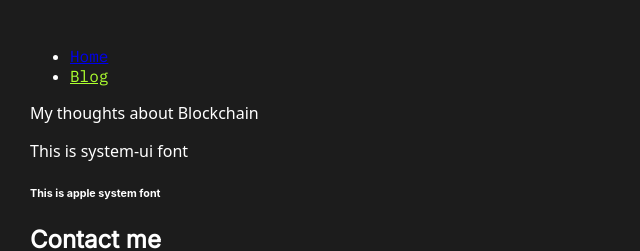
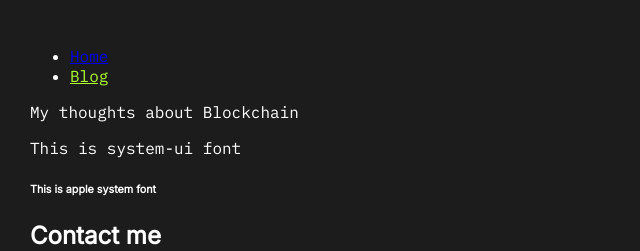
Before and after one commit to 0xNike/Gatsby-Website, a Gatsby site: page /blog in a window 1280 px wide. Shown: the top 251 px of the page, without its empty margins (0-640 px from the left). Built offline with nearby package versions, Linux system fonts and the light colour scheme; Gatsby itself is replaced by a stand-in of ours.

Commit message:
Updated font stack

```diff
--- a/src/components/layout.module.css
+++ b/src/components/layout.module.css
@@ -10,17 +10,11 @@
     min-height: 1200px;
 }
 
-h1,h2,h3,h4,h5 {
-    font-family: "Inter", system-ui, -apple-system, BlinkMacSystemFont, "Segoe UI", Roboto, "Helvetica Neue", Arial, sans-serif;
+h1,h2,h3,h4,h5,h6 {
+  /* font-family: "Inter", system-ui, -apple-system, BlinkMacSystemFont, "Segoe UI", Roboto, "Helvetica Neue", Arial, sans-serif */
+    font-family: "Inter", serif;
 }
 
-p {
-  font-family: system-ui, -apple-system, BlinkMacSystemFont, 'Segoe UI', Roboto, Oxygen, Ubuntu, Cantarell, 'Open Sans', 'Helvetica Neue', sans-serif;
-}
-
-h6 {
-  font-family: -apple-system;
-}
 
 /* Nav Bar and Links */
 
```
